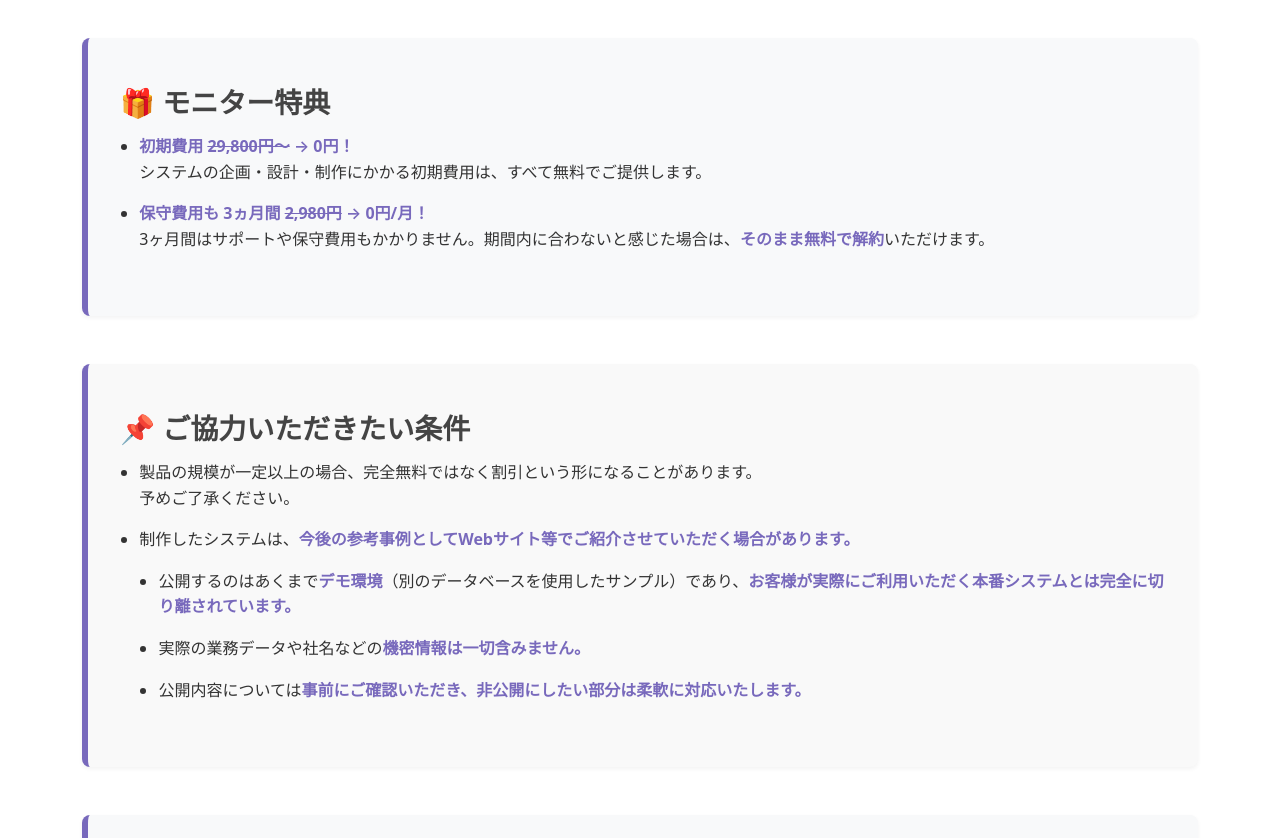
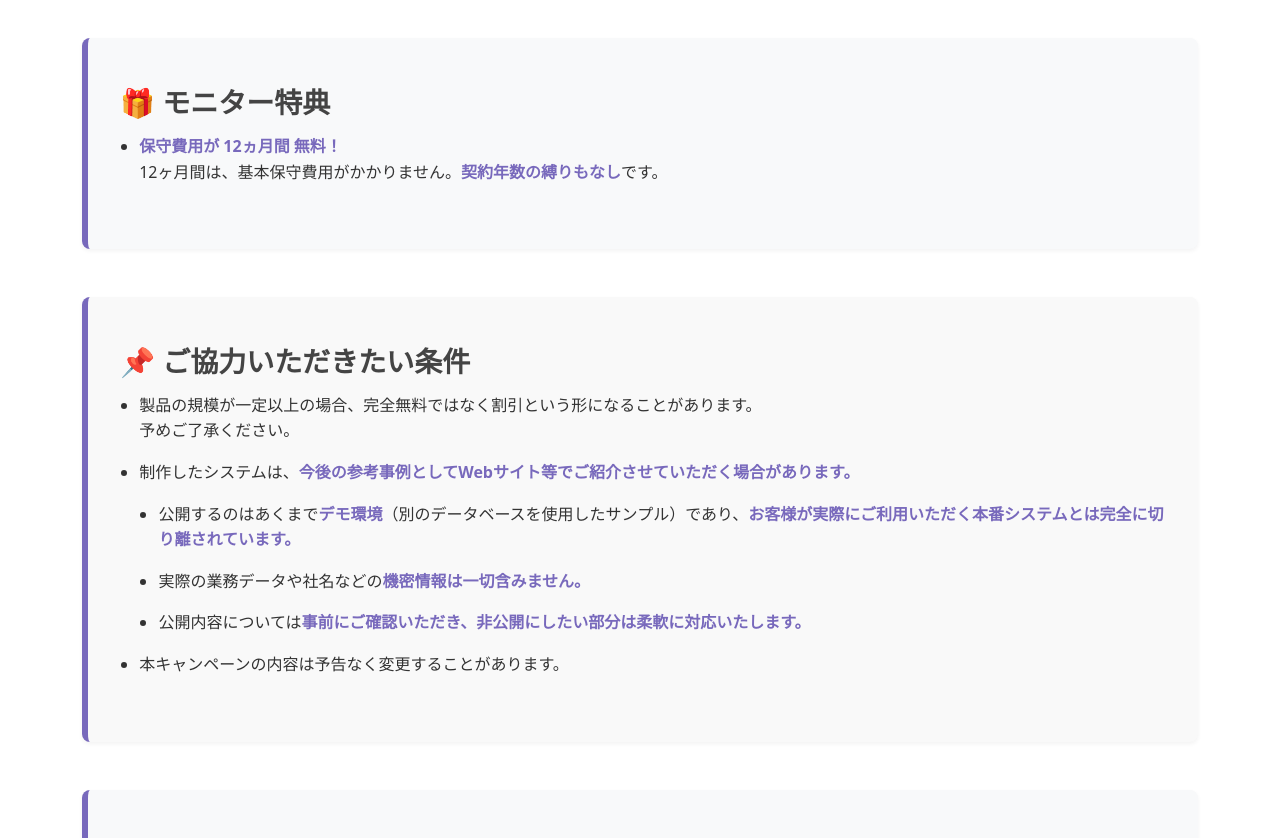
Before and after one commit to ogawa-gorilla/lp, a Next.js app: page /monitor_campaign in a window 1280 px wide. Shown: the part 760-1598 px from the top of the page. Built offline with nearby package versions, Linux system fonts and the light colour scheme.

Commit message:
キャンペーンを変更

```diff
--- a/src/app/common/components/CampaignBanner.tsx
+++ b/src/app/common/components/CampaignBanner.tsx
@@ -4,7 +4,7 @@ export default function CampaignBanner() {
     return (
         <div className="info-bar">
             🎉 モニターキャンペーン実施中！ <br />
-            初期費用無料+保守費用3ヵ月間無料！
+            基本保守費用 12ヵ月間無料！
             <br />
             <a href="/monitor_campaign">詳しくはこちら</a>
         </div>
--- a/src/app/monitor_campaign/page.tsx
+++ b/src/app/monitor_campaign/page.tsx
@@ -1,7 +1,7 @@
 import '@/app/common/common.css'
 import Footer from '@/app/common/components/Footer'
 import Header from '../common/components/Header'
-import { LINE_URL, MAINTENANCE_FEE, MINIMUM_INITIAL_FEE } from '../constants'
+import { LINE_URL } from '../constants'
 import './style.css'
 
 export default function MonitorCampaignPage() {
@@ -25,25 +25,10 @@ export default function MonitorCampaignPage() {
                     <h3 className="subsection-heading">🎁 モニター特典</h3>
                     <ul>
                         <li className="mb-3">
-                            <strong>
-                                初期費用{' '}
-                                <s>
-                                    {MINIMUM_INITIAL_FEE.toLocaleString()}円～
-                                </s>{' '}
-                                → 0円！
-                            </strong>
+                            <strong>保守費用が 12ヵ月間 無料！</strong>
                             <br />
-                            システムの企画・設計・制作にかかる初期費用は、すべて無料でご提供します。
-                        </li>
-                        <li className="mb-3">
-                            <strong>
-                                保守費用も 3ヵ月間{' '}
-                                <s>{MAINTENANCE_FEE.toLocaleString()}円</s> →{' '}
-                                0円/月！
-                            </strong>
-                            <br />
-                            3ヶ月間はサポートや保守費用もかかりません。期間内に合わないと感じた場合は、
-                            <strong>そのまま無料で解約</strong>いただけます。
+                            12ヶ月間は、基本保守費用がかかりません。
+                            <strong>契約年数の縛りもなし</strong>です。
                         </li>
                     </ul>
                 </section>
@@ -83,6 +68,9 @@ export default function MonitorCampaignPage() {
                                 </strong>
                             </li>
                         </ul>
+                        <li className="mb-3">
+                            本キャンペーンの内容は予告なく変更することがあります。
+                        </li>
                     </ul>
                 </section>
 
```
Also changed, not shown: src/app/page.tsx (+8 -21 lines).
